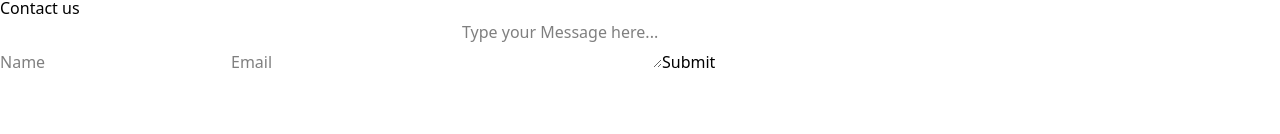
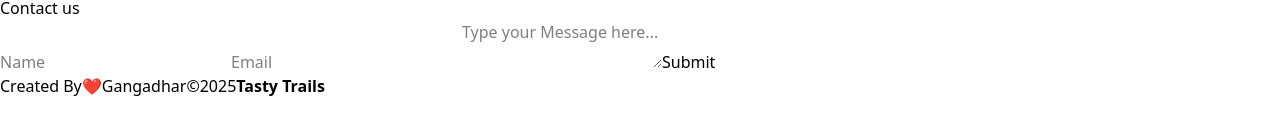
Before and after one commit to Gangadhar184/DevDine, a React (Vite) app: page /contact in a window 1280 px wide. Shown: the part 408-542 px from the top of the page. Built offline with nearby package versions, Linux system fonts and the light colour scheme.

Commit message:
added footer

```diff
--- a/src/App.jsx
+++ b/src/App.jsx
@@ -1,3 +1,4 @@
+import Footer from "./components/Footer";
 import Header from "./components/Header";
 import { Outlet } from "react-router-dom";
 
@@ -6,6 +7,7 @@ const App = () => {
       <div>
         <Header/>
         <Outlet/>
+        <Footer/>
       </div>
   )
 }
--- /dev/null
+++ b/src/components/Footer.jsx
@@ -0,0 +1,22 @@
+import React from 'react'
+import {GITHUB_LINK} from '../constants/constants'
+
+const Footer = () => {
+    const year = new Date().getFullYear();
+    return (
+      <div className="footer ">
+        Created By
+        <span>❤️</span>
+        <a className="linkedin-name" href={GITHUB_LINK} target="_blank">
+          Gangadhar
+        </a>
+        <span>&copy;</span>
+        {year}
+        <strong>
+          Tasty <span>Trails</span>
+        </strong>
+      </div>
+    );
+}
+
+export default Footer
--- /dev/null
+++ b/src/constants/constants.js
@@ -0,0 +1,16 @@
+
+
+export const GITHUB_LINK = "https://github.com/Gangadhar184";
+export const EMAIL_LINK = "mailto:koppulagangadhar695@gmail.com"
+export const TWITTER_LINK = "https://x.com/kgangadhar62052";
+export const LINKEDIN_LINK = "https://www.linkedin.com/in/koppula-gangadhar-862677191/"
+
+
+export const GITHUB_USERNAME = "Gangadhar184";
+export const GITHUB_REPOSITORY_NAME = "DevDine";
+
+// Github API for User
+export const GITHUB_USER_API = "https://api.github.com/users/";
+
+// Github API for Repository
+export const GITHUB_REPO_API = "https://api.github.com/repos/";
```
Also changed, not shown: src/components/Menu.jsx (indentation only).
